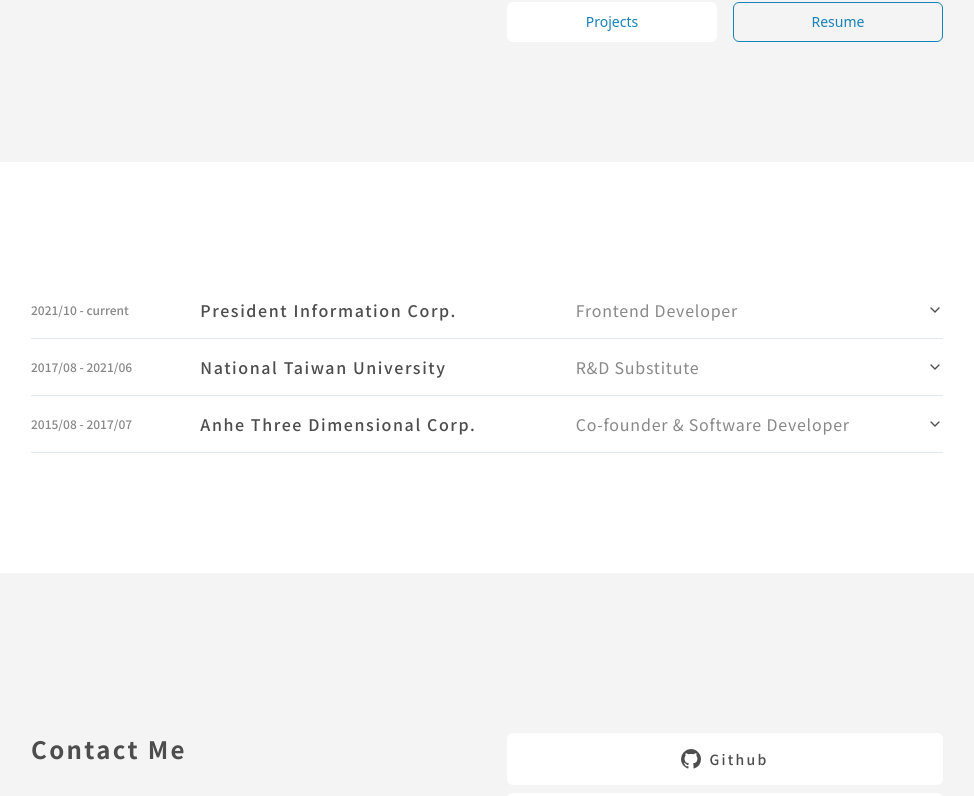
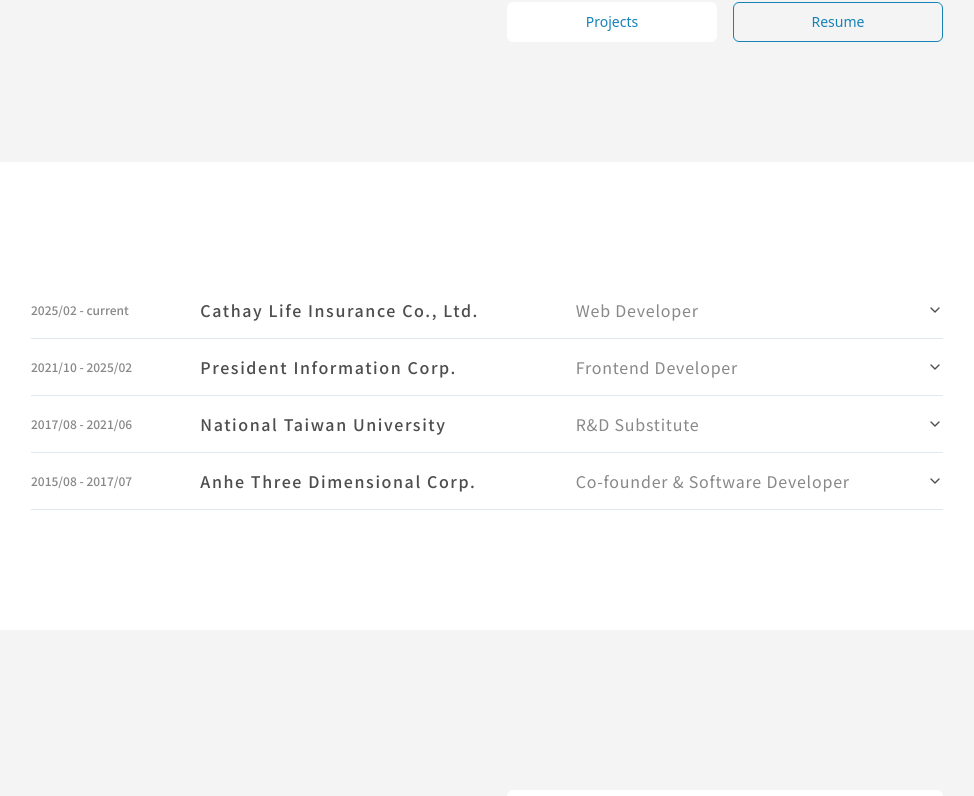
Before and after one commit to weicheng2138/weicheng-portfolio, a React (Vite) app: page / in a window 1280 px wide. Shown: the part 1214-2010 px from the top of the page, without its empty margins (153-1127 px from the left). Built offline with nearby package versions, Linux system fonts and the light colour scheme.

Commit message:
feat: update to 2025 with new job exp

```diff
--- a/src/config.json
+++ b/src/config.json
@@ -1,3 +1,3 @@
 {
-  "resume": "weichenghung_cv_2024.pdf"
+  "resume": "weichenghung_cv_2025.pdf"
 }
--- a/src/locales/en/common.json
+++ b/src/locales/en/common.json
@@ -15,20 +15,29 @@
       "jobs": [
         {
           "id": 0,
+          "title": "Web Developer",
+          "company": "Cathay Life Insurance Co., Ltd.",
+          "period": "2025/02 - current",
+          "description": {
+            "brief": "Lead the frontend design and development of the second-generation actuarial system, focusing on modern UI/UX principles, performance optimization, and seamless integration with backend services to enhance user experience and operational efficiency.",
+            "details": []
+          }
+        },
+        {
+          "id": 1,
           "title": "Frontend Developer",
           "company": "President Information Corp.",
-          "period": "2021/10 - current",
+          "period": "2021/10 - 2025/02",
           "description": {
-            "brief": "In charge of developing frontend product and deal with some frontend issues.",
+            "brief": "In charge of developing frontend development of Lumine AI",
             "details": [
-              "Develop EC platform frontend and dashboard",
-              "Implement Google Speech-to-Text API to do the search for ec platform",
-              "Maintain X-Store"
+              "Lumine AI frontend lead for developing the AI chatbot platform",
+              "IOpenMall chatbot development"
             ]
           }
         },
         {
-          "id": 1,
+          "id": 2,
           "title": "R&D Substitute",
           "company": "National Taiwan University",
           "period": "2017/08 - 2021/06",
@@ -43,7 +52,7 @@
           }
         },
         {
-          "id": 2,
+          "id": 3,
           "title": "Co-founder & Software Developer",
           "company": "Anhe Three Dimensional Corp.",
           "period": "2015/08 - 2017/07",
--- a/src/locales/zh/common.json
+++ b/src/locales/zh/common.json
@@ -15,20 +15,29 @@
       "jobs": [
         {
           "id": 0,
+          "title": "網頁開發工程師",
+          "company": "國泰人壽保險股份有限公司",
+          "period": "2025/02 - 在職",
+          "description": {
+            "brief": "負責第二代精算系統的前端設計與開發，專注於現代化的 UI/UX 原則、性能優化以及與後端服務的無縫整合，以提升用戶體驗和運營效率。",
+            "details": []
+          }
+        },
+        {
+          "id": 1,
           "title": "EC 前端系統設計師",
           "company": "統一資訊股份有限公司",
-          "period": "2021/10 - 仍在職",
+          "period": "2021/10 - 2025/02",
           "description": {
-            "brief": "負責前端產品並處理公司前端相關議題。",
+            "brief": "統籌 Lumine AI 前端開發",
             "details": [
-              "開發 EC 平台前端與後台",
-              "導入 Google 語音辨識 API 作為 EC 平台搜尋功能",
-              "維護 X-Store 後台"
+              "領導前端團隊開發 Lumine AI",
+              "IOpenMall 聊天客服機器人開發"
             ]
           }
         },
         {
-          "id": 1,
+          "id": 2,
           "title": "研發替代役",
           "company": "國立台灣大學",
           "period": "2017/08 - 2021/06",
@@ -37,13 +46,12 @@
             "details": [
               "處理 3D 鞋面繪製研究專案",
               "開發 RFID 實驗室庫存管理系統",
-              "控制六軸機械手臂",
-              "接案: 台指期資料爬蟲與 electron-vue 桌面應用程式"
+              "控制六軸機械手臂"
             ]
           }
         },
         {
-          "id": 2,
+          "id": 3,
           "title": "共同創辦人 & 軟體開發者",
           "company": "安和三維股份有限公司",
           "period": "2015/08 - 2017/07",
--- a/src/pages/home.tsx
+++ b/src/pages/home.tsx
@@ -15,7 +15,7 @@
 } from '@/components/ui/accordion';
 import { Helmet } from 'react-helmet-async';
 import { motion } from 'framer-motion';
-import { useEffect, useState } from 'react';
+import config from '@/config.json';
 
 type JobItem = {
   id: number;
@@ -30,7 +30,7 @@
 const Home = () => {
   console.log('Home rendered');
   const { t } = useTranslation('common');
-  const jobs: JobItem[] = t('home.experience.jobs', { returnObjects: true });
+  const jobs = t('home.experience.jobs', { returnObjects: true }) as JobItem[];
 
   return (
     <>
@@ -78,7 +78,11 @@
                 <CustomLink href="/projects" className="w-full">
                   <Button variant="projects">{t('nav.projects')}</Button>
                 </CustomLink>
-                <CustomLink href="/resume" className="w-full">
+                <CustomLink
+                  isFile
+                  href={`/${config.resume}`}
+                  className="w-full"
+                >
                   <Button variant="border">{t('nav.resume')}</Button>
                 </CustomLink>
               </div>
```
Also changed, not shown: 2 other files (tests, documents, lock files or other folders).
